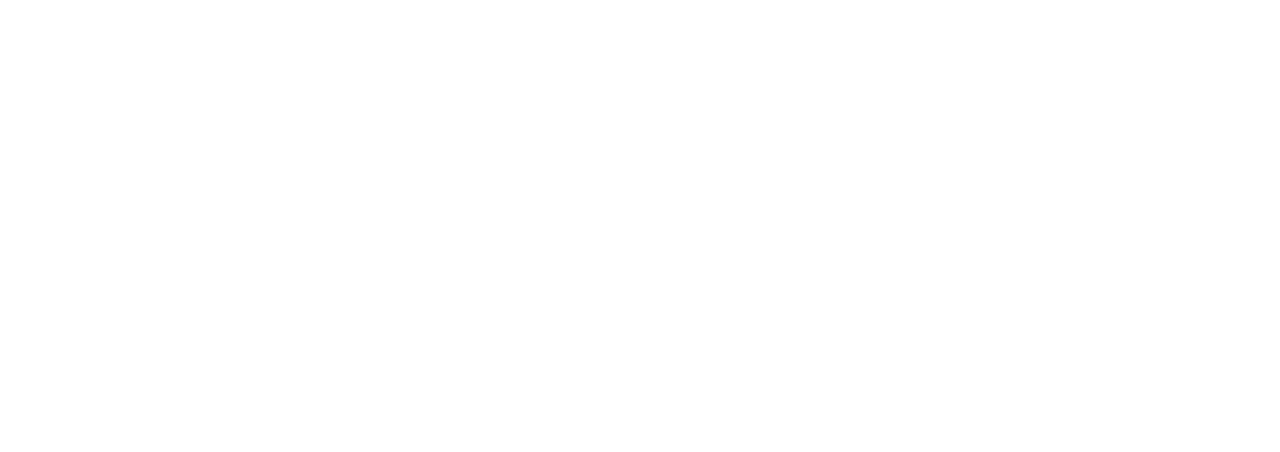
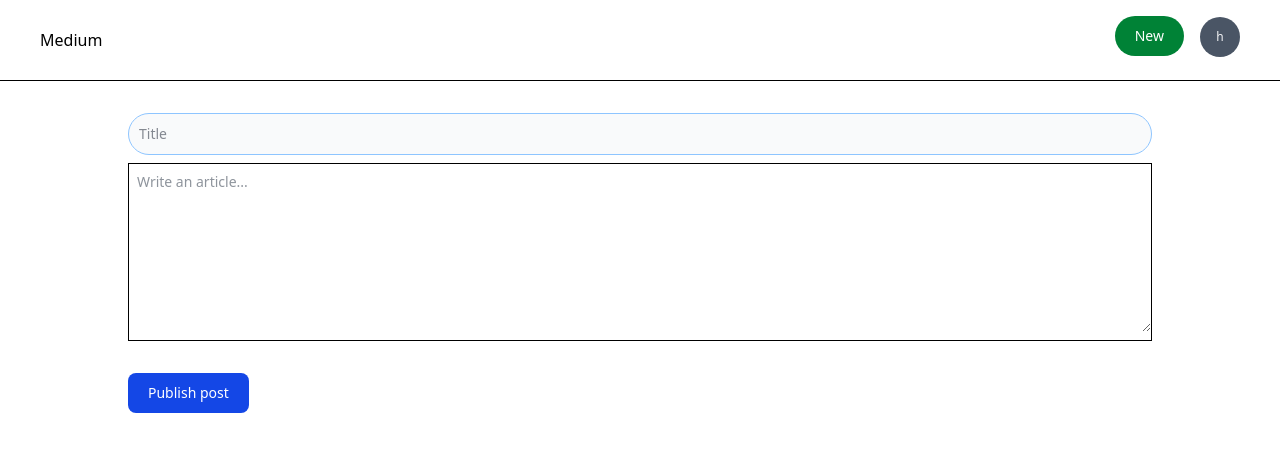
Before and after one commit to rajeshparmar69576/medium, a React (Vite) app in the folder medium/frontend/: page /publish in a window 1280 px wide. Before the commit this address had no page. Shown: the top 452 px of the page. Built offline with nearby package versions, Linux system fonts and the light colour scheme.

Commit message:
implement Publish Post page

```diff
--- a/medium/frontend/src/App.tsx
+++ b/medium/frontend/src/App.tsx
@@ -4,6 +4,7 @@
 import  Signup  from "./pages/Signup"
 import Blogs from "./pages/Blogs"
 import Blog from "./pages/Blog"
+import Publish from "./components/Publish"
 
 
 function App() {
@@ -12,10 +13,12 @@
     <>
       <Router>
         <Routes>
+          <Route path="/" element={<Signup/>}></Route>
           <Route path="/signup" element={<Signup />} />
           <Route path="/signin" element={<Signin />} />
           <Route path="/blog/:id" element={<Blog/>} />
           <Route path="/blogs" element={<Blogs/>} />
+          <Route path="/publish" element={<Publish/>} />
         </Routes>
       </Router>
     </>
--- a/medium/frontend/src/components/Appbar.tsx
+++ b/medium/frontend/src/components/Appbar.tsx
@@ -4,10 +4,16 @@
 const Appbar = () => {
   return (
     <div className="flex justify-between px-10 py-4 border-b">
-      <Link to={"/blogs"} className="flex flex-col justify-center cursor-pointer">
+      <Link
+        to={"/blogs"}
+        className="flex flex-col justify-center cursor-pointer"
+      >
         Medium
       </Link>
       <div>
+        <Link to={'/publish'}>
+          <button type="button" className="mr-4 text-white bg-green-700 hover:bg-green-800 focus:outline-none focus:ring-4 focus:green-300 font-medium rounded-full text-sm px-5 py-2.5 text-center me-2 mb-2" >New</button>
+        </Link>
         <Avatar size={"big"} name="harkirat singh" />
       </div>
     </div>
--- /dev/null
+++ b/medium/frontend/src/components/Publish.tsx
@@ -0,0 +1,58 @@
+import Appbar from "./Appbar"
+import axios from "axios"
+import { BACKEND_URL } from "../config"
+import type { ChangeEvent } from "react"
+import { useState } from "react"
+import { useNavigate } from "react-router-dom"
+
+
+const Publish = () => {
+    const [title, setTitle] = useState("")
+    const [description, setDescription] = useState("")
+    const navigate = useNavigate()
+
+  return (
+    <div>
+        <Appbar/>
+        <div className="flex justify-center w-full pt-8">
+            <div className="max-w-screen-lg w-full">
+                  <input onChange={(e) => {
+                      setTitle(e.target.value)
+                  }} type="text" className="w-full bg-gray-50 border border-blue-300 text-gray-900 text-sm rounded-full focus:ring-blue-500 block  focus:border-blue-500 p-2.5" placeholder="Title" />
+                  <TextEditor onChange={(e) => {
+                      setDescription(e.target.value)
+                  }} />
+                  <button onClick={async() => {
+                      const response = await axios.post(`${BACKEND_URL}/api/v1/blog/`, {
+                          title,
+                          content:description
+                      }, {
+                          headers: {
+                              Authorization:localStorage.getItem("token")
+                          }
+                      })
+                      navigate(`/blog/${response.data.id}`)
+
+                  }} type="submit" className="mt-4 inline-flex items-center px-5 py-2.5 text-sm font-medium text-center text-white bg-blue-700 rounded-lg focus:ring-4 focus:ring-blue-200 dark:focus:ring-blue-900 hover:bg-blue-800">
+                         Publish post
+                 </button>
+            </div>
+        </div>
+      </div>
+  )
+}
+
+function TextEditor({onChange}:{onChange:(e:ChangeEvent<HTMLTextAreaElement>)=>void}) {
+    return <div className="mt-2">
+    <div className="w-full mb-4">
+      <div className="flex items-center justify-between border ">
+        <div className="my-2 bg-white rounded-b-lg w-full ">
+          <label className="sr-only">Publish post</label>
+          <textarea id="editor" rows={8} className="focus:outline-none block w-full px-0 text-sm text-gray-800 bg-white border-0 pl-2"  placeholder="Write an article..." required />
+        </div>
+      </div>
+    </div>
+  </div>
+}
+
+export default Publish
```
